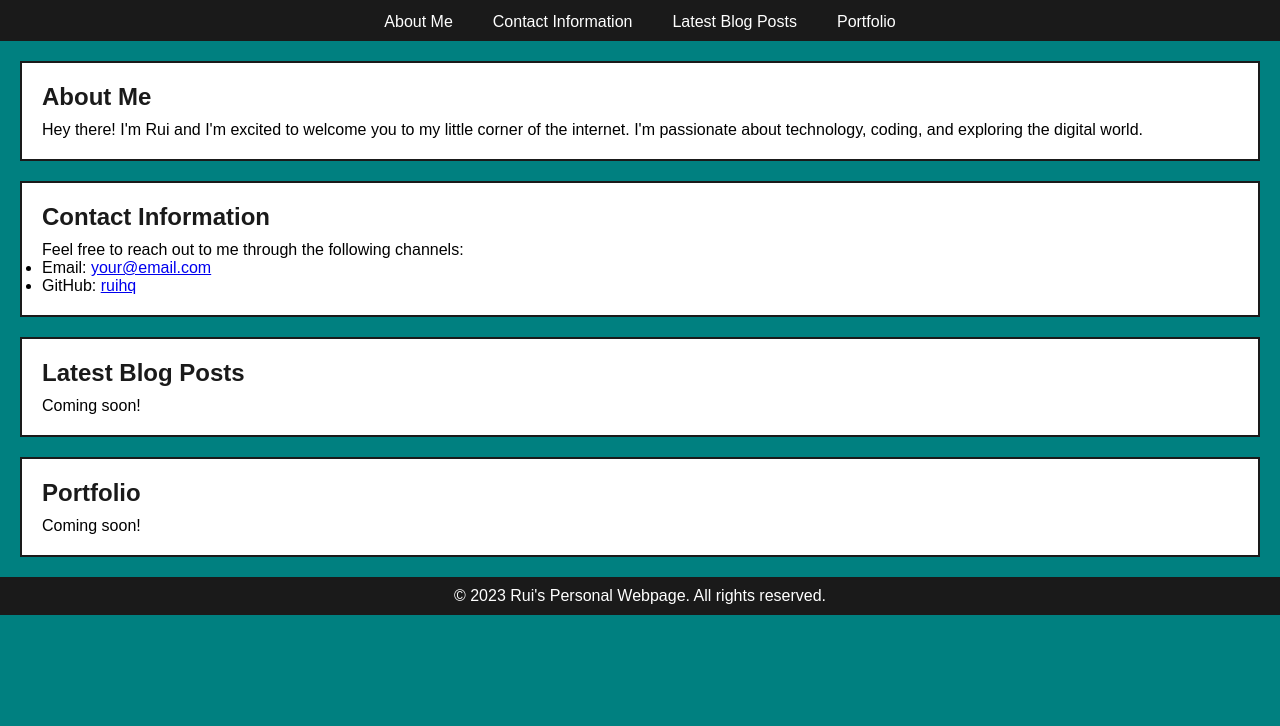
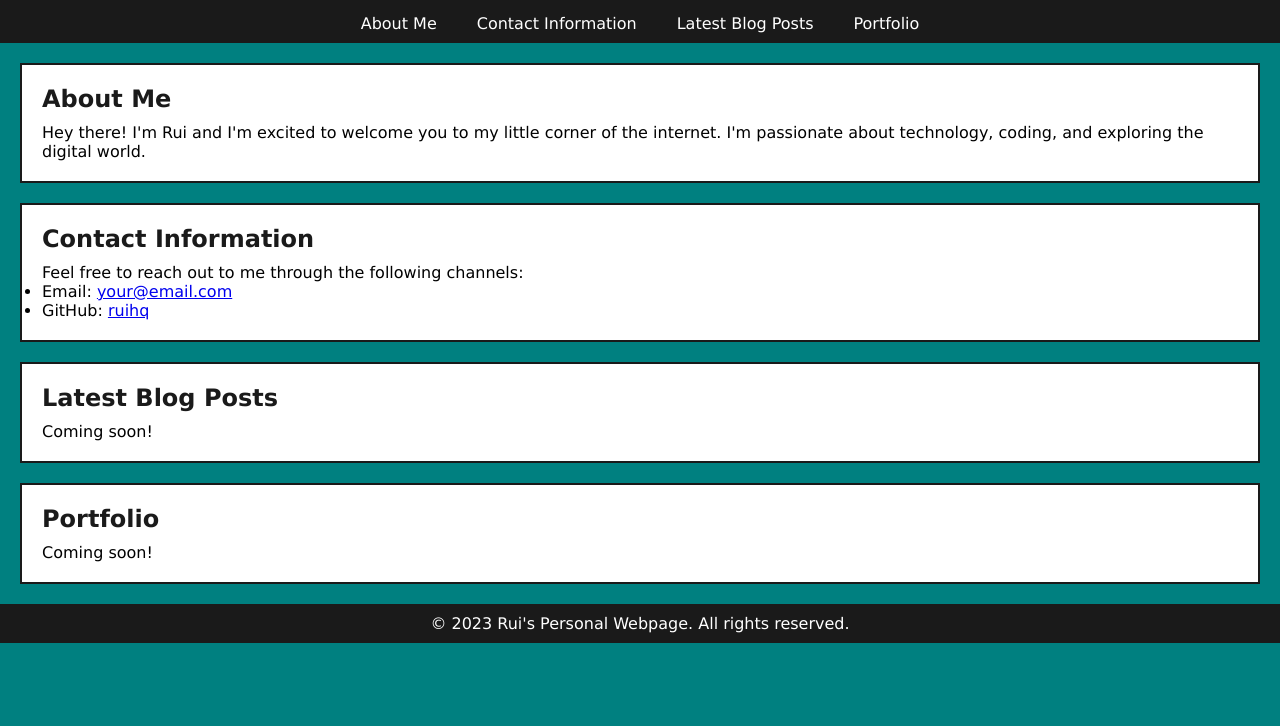
Before and after one commit to ttylnpm/rpw, a plain HTML site: page index.html in a window 1280 px wide. Shown: the part 74-800 px from the top of the page. Drawn offline with Linux system fonts and the light colour scheme.

Commit message:
Update styles.css

```diff
--- a/styles.css
+++ b/styles.css
@@ -4,10 +4,10 @@ body, h1, h2, h3, p, ul, li {
     padding: 0;
 }
 
-/* Set a nostalgic background color */
+/* Set nostalgic fonts */
 body {
     background-color: #008080; /* Teal */
-    font-family: Arial, sans-serif;
+    font-family: "MS Sans Serif", Geneva, sans-serif;
 }
 
 /* Style header */
@@ -34,6 +34,7 @@ nav a {
     color: #ffffff;
     text-decoration: none;
     padding: 10px 20px;
+    font-family: "MS Sans Serif", Geneva, sans-serif;
 }
 
 nav a:hover {
@@ -51,6 +52,7 @@ section {
 h2 {
     color: #1a1a1a;
     margin-bottom: 10px;
+    font-family: "MS Sans Serif", Geneva, sans-serif;
 }
 
 /* Style footer */
@@ -59,4 +61,5 @@ footer {
     color: #ffffff;
     text-align: center;
     padding: 10px;
+    font-family: "MS Sans Serif", Geneva, sans-serif;
 }
```
